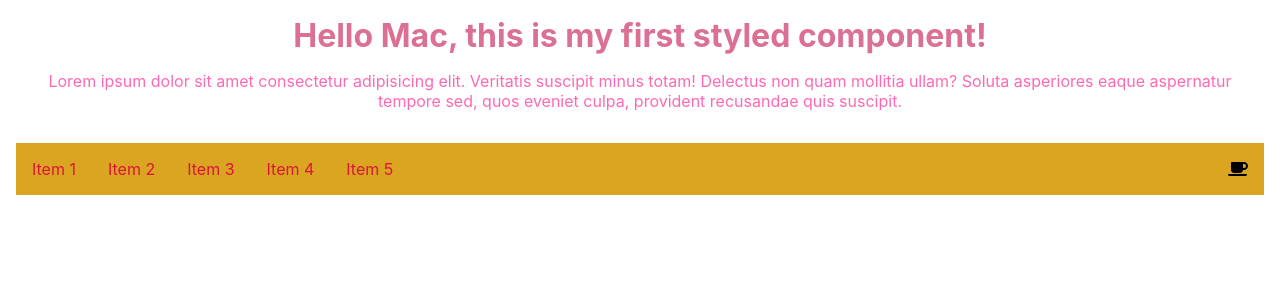
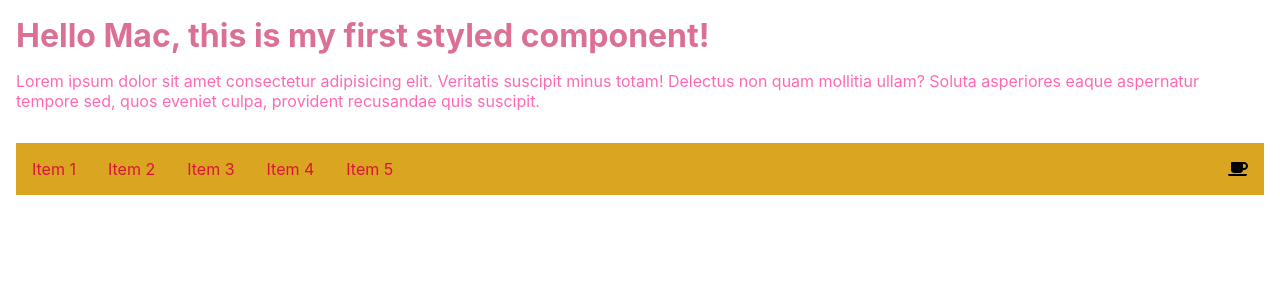
Before and after one commit to Asif-newaz/try-react, a React (Create React App) app: page / in a window 1280 px wide. Shown: the top 300 px of the page. Built offline with nearby package versions, Linux system fonts and the light colour scheme.

Commit message:
update app file

```diff
--- a/src/App.css
+++ b/src/App.css
@@ -1,5 +1,5 @@
 .App {
-  text-align: center;
+  /* text-align: center; */
 }
 
 *,
--- a/src/App.js
+++ b/src/App.js
@@ -4,6 +4,8 @@ import "./App.css";
 import Person from "./Person/Person";
 import StyledComp from "./StyledCompTest/index";
 import { Button } from "@material-ui/core";
+import AgeRestrictions from "./components/AgeRestriction/index";
+import HamburgerMenu from "./components/HamburgerMenu/index";
 // import logo from "./logo.svg";
 // import { Autocomplete } from "@material-ui/lab";
 // import TextField from '@material-ui/core/TextField';
@@ -22,7 +24,6 @@ function App(props) {
 
   console.log(personsState);
 
-
   const switchNameHandler = () => {
     setPersonsState({
       persons: [
@@ -35,6 +36,8 @@ function App(props) {
 
   return (
     <div className="App">
+      {/* <AgeRestrictions /> */}
+      {/* <HamburgerMenu /> */}
       <StyledComp />
       {/* <h1>Hello world!</h1>
       <p>This is really working!</p>
@@ -54,7 +57,6 @@ function App(props) {
       <Button color="secondary" disabled={false}>
         Hello World
       </Button> */}
-
     </div>
   );
 
```
Also changed, not shown: 1 other file (tests, documents, lock files or other folders).
